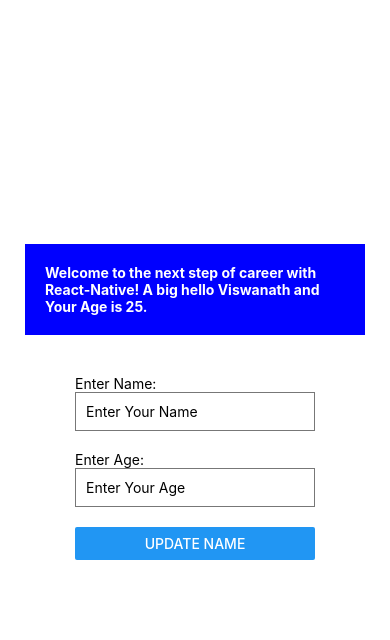
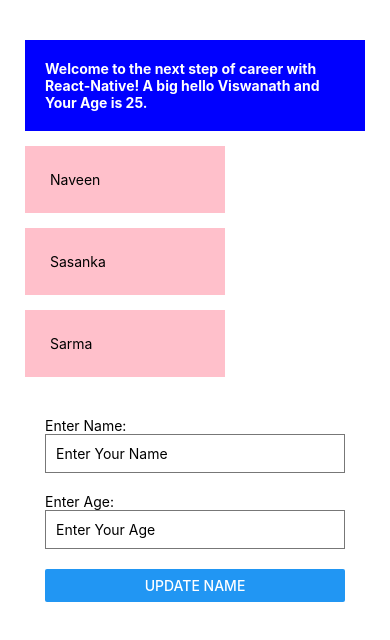
Before and after one commit to viswanath19/react-native-todo-app, a React Native app: screen / in a window 390 px wide. Shown: the top 640 px of the page. Built offline with nearby package versions, Linux system fonts and the light colour scheme.

Commit message:
lists changes and scroll views

```diff
--- a/App.js
+++ b/App.js
@@ -1,10 +1,16 @@
 import { StatusBar } from 'expo-status-bar';
 import React, { useState } from 'react';
-import { Button, StyleSheet, Text, View, TextInput } from 'react-native';
+import { Button, StyleSheet, Text, View, TextInput, ScrollView } from 'react-native';
 
 export default function App() {
   const [name, setName] = useState('Viswanath');
   const [age, setAge] = useState(25);
+
+  const [persons,setPersons] = useState([
+      {name:'Naveen', age: 29},
+      {name:'Sasanka', age: 24},
+      {name: "Sarma", age: 24}
+    ])
 
   /*setTimeout(async => {
     setName('Viswanath Sarma');
@@ -12,6 +18,7 @@ export default function App() {
 
   return (
     <View style={styles.container}>
+      <ScrollView>
       <View style={styles.header}>
         {/*<View>
           <Text>How is your Day</Text>
@@ -19,6 +26,13 @@ export default function App() {
         <Text style={styles.textArea}>Welcome to the next step of career with React-Native! A big hello {name} and Your Age is {age}.</Text>
         {/*Reason for embeding inside View is we can't add the style propert to the button*/}
       </View>
+      {persons.map((item,index) => {
+        return (
+          <View key={index} style={{maxWidth: 200, maxHeight: 200}}>
+            <Text style = {styles.lists} onPress = {()=>{setName(item.name)}}>{item.name}</Text>
+          </View>
+        )
+      })}
       <View style={styles.buttonContainer}>
           <Text>Enter Name:</Text>
           <TextInput style={styles.inputTextBox}
@@ -32,6 +46,7 @@ export default function App() {
           <Button title={'Update Name'} onPress={()=>{setName('Viswanath Sarma Allamraju')}}/>
         </View>
       <StatusBar style="auto" />
+      </ScrollView>
     </View>
   );
 }
@@ -40,9 +55,11 @@ const styles = StyleSheet.create({
   container: {
     flex: 1,
     backgroundColor: '#fff',
-    alignItems: 'center',
-    justifyContent: 'center',
+    //alignItems: 'center',
+    //justifyContent: 'center',
     padding: 25,
+    paddingTop: 40,
+    paddingHorizontal: 25
   },
   header: {
     backgroundColor: 'blue'
@@ -62,6 +79,11 @@ const styles = StyleSheet.create({
     borderColor: '#777',
     padding: 10,
     marginBottom: 20
+  },
+  lists: {
+    backgroundColor: 'pink',
+    padding: 25,
+    marginTop: 15
   }
 });
 
```
